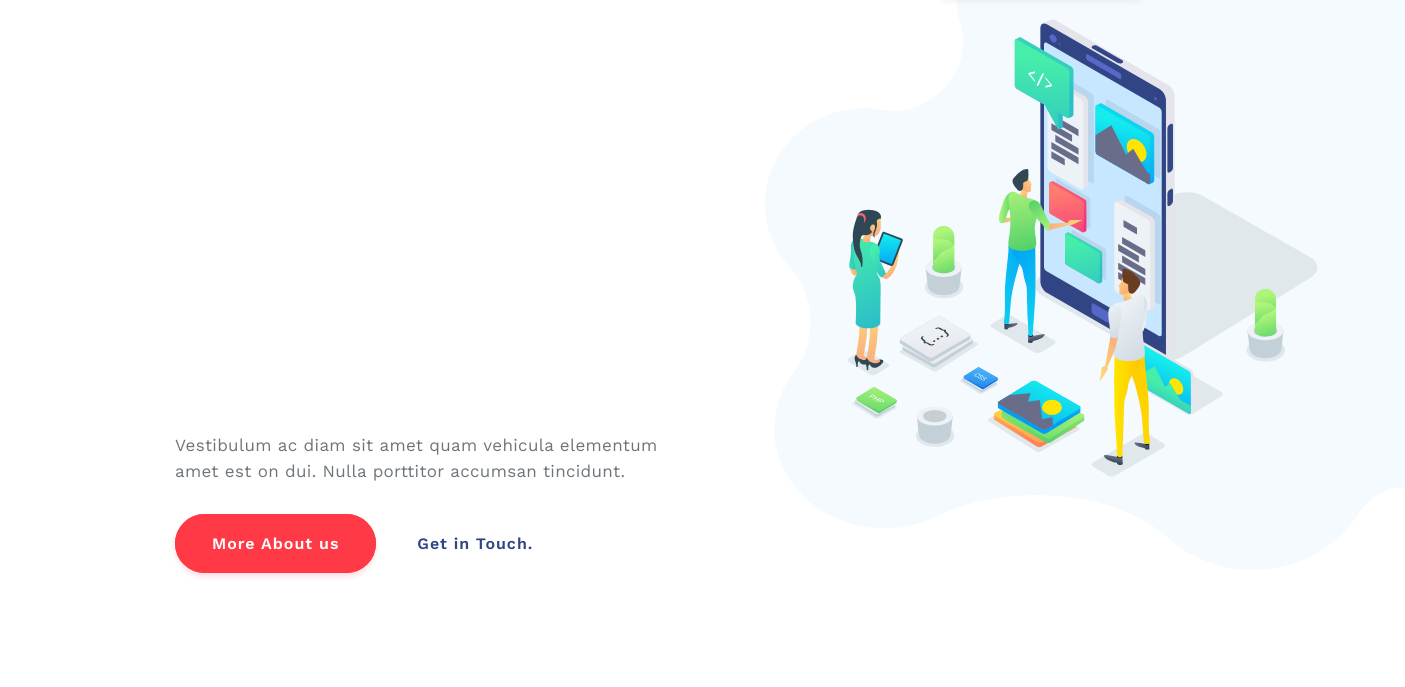
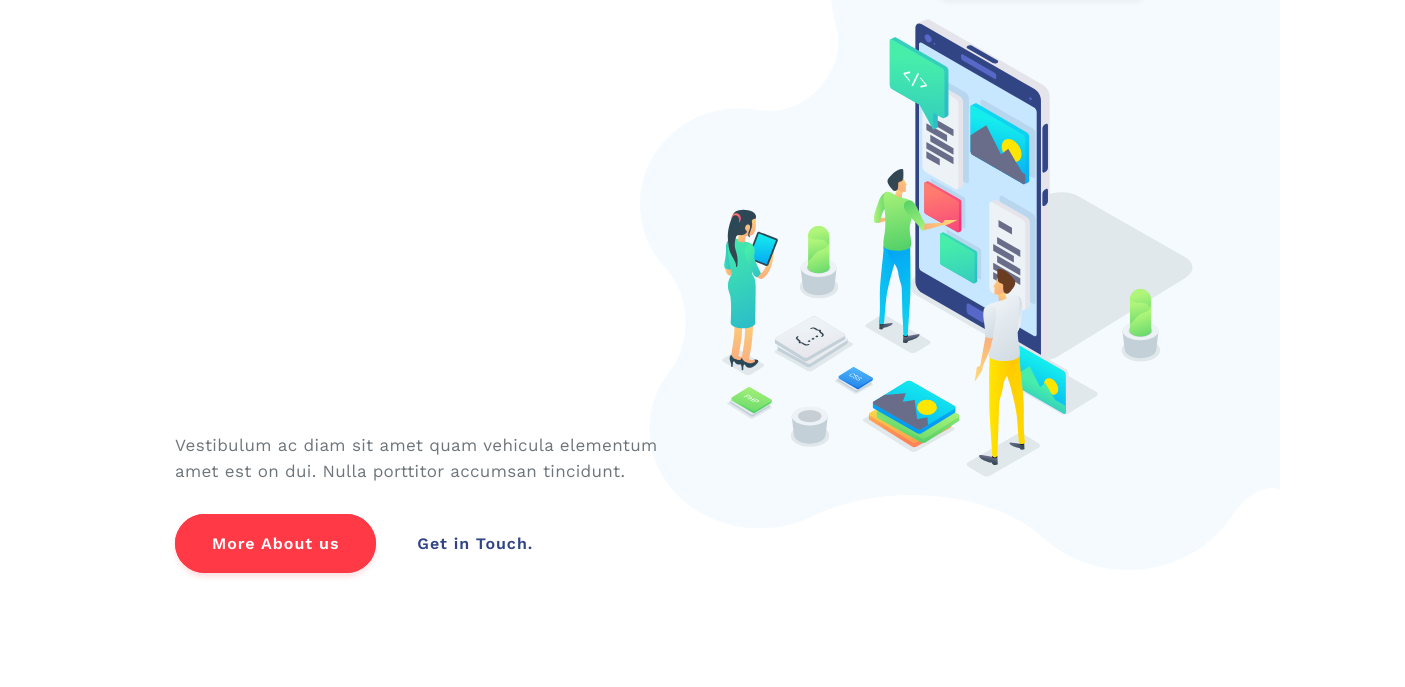
Before and after one commit to Manar20575/Doob-JS, a plain HTML site: page index.html in a window 1280 px wide. Shown: the part 113-800 px from the top of the page, 1405 px wide, since content can reach past the window. Drawn offline with nearby package versions, Linux system fonts and the light colour scheme.

Commit message:
Update index.css

```diff
--- a/CSS/index.css
+++ b/CSS/index.css
@@ -290,7 +290,7 @@ align-items: center;
 }
 @media (min-width:975px) {
     .home_content img{
-        right: -125px;
+        right: -0px;
     }
 }
 /* 7-Media Home */
```
